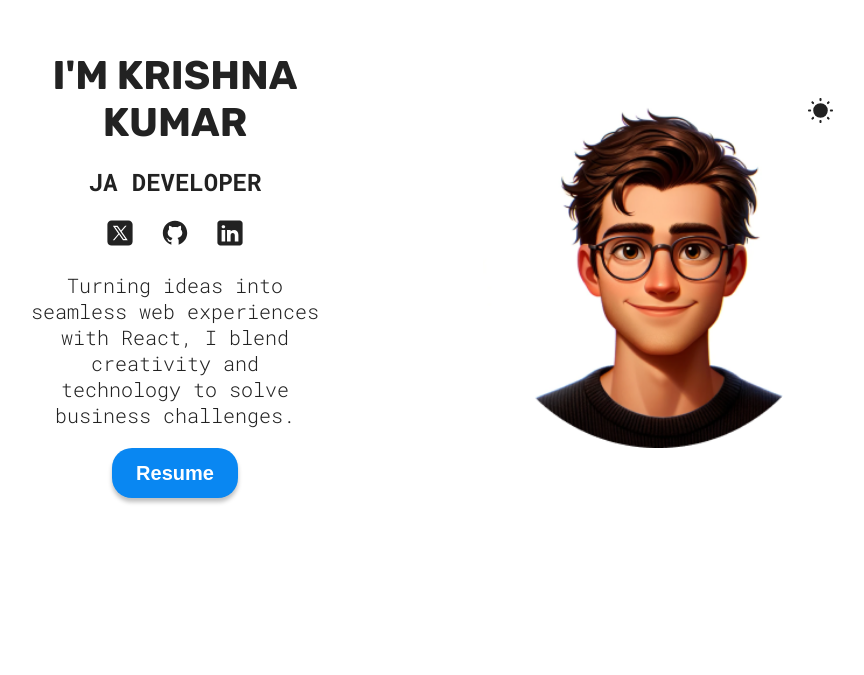
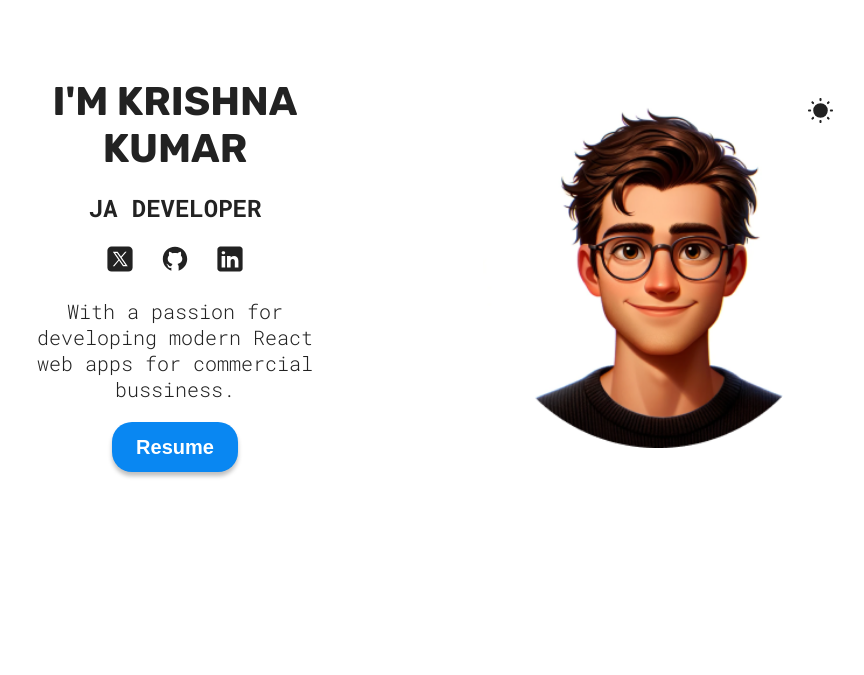
Before and after one commit to Krishnakumar40/portfolio, a React (Vite) app: page / in a window 1280 px wide. Shown: the part 125-800 px from the top of the page, without its empty margins (208-1072 px from the left). Built offline with nearby package versions, Linux system fonts and the light colour scheme.

Commit message:
deploy check

```diff
--- a/src/sections/Hero/Hero.jsx
+++ b/src/sections/Hero/Hero.jsx
@@ -61,9 +61,8 @@ function Hero() {
             </a>
         </span>
         <p className={styles.description}>
-            {/* With a passion for developing modern React web apps for commercial
-            bussiness. */}
-            Turning ideas into seamless web experiences with React, I blend creativity and technology to solve business challenges.
+            With a passion for developing modern React web apps for commercial
+            bussiness.
         </p>
 
 
```
